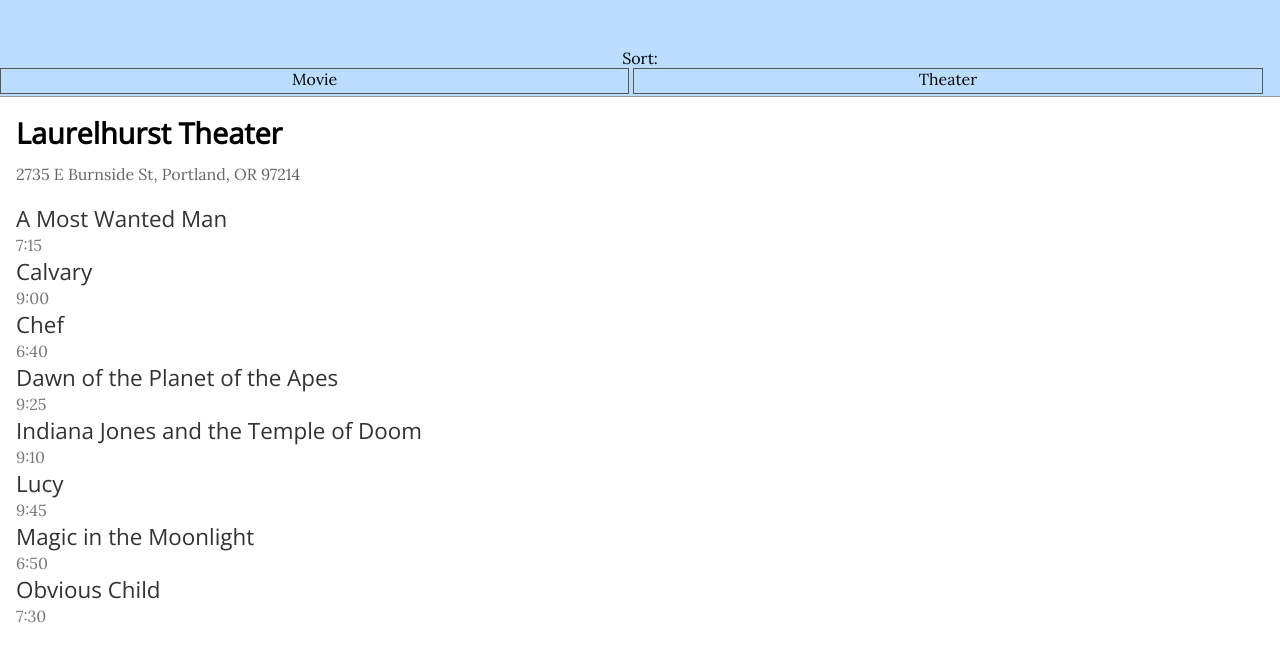
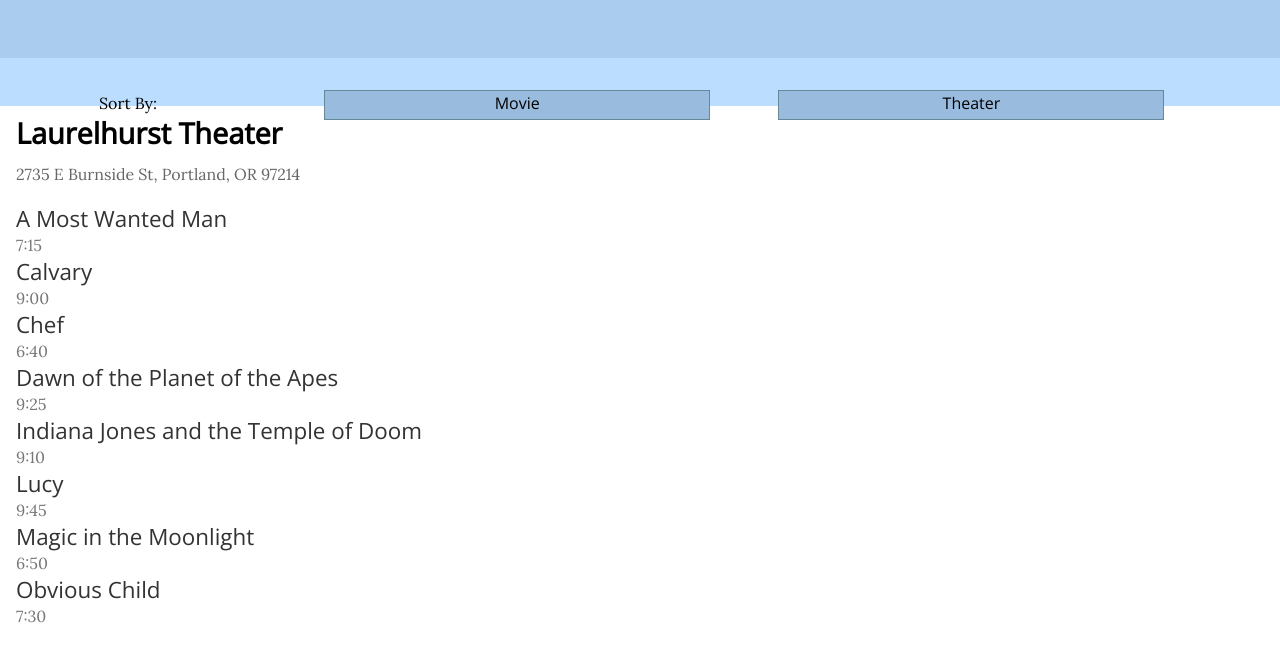
Before and after one commit to michaelmayer97219/pubtheaters, a PHP site: page / in a window 1280 px wide. Shown: the top 650 px of the page. Run offline with PHP 8.4, Linux system fonts and the light colour scheme; some libraries are stand-ins or nearby versions.

Commit message:
button styling

```diff
--- a/index.css
+++ b/index.css
@@ -5,29 +5,47 @@
 
 #header {
 	height: 6em;
-	background-color: #bdf;
+	background-color: #ace;
+		sbackground-color: #bdf;
 }
 
 #options {
 	position: relative;
-	top: 50%;
+	top: 60%;
 	height: 50%;
 	width: 100%;
+	background-color: #bdf;
+
 }
 
 #sortLabel {
-	width: 100%;
+	display: inline-block;
+	width: 20%;
 	text-align: center;
-
 }
 
 .sortToggle {
+	border: 1px solid #689;
 	display: inline-block;
-	width: 49%;
-	height: 50%;
-	margin: 0px;
+	width: 30%;
+	height: 60%;
+	margin: 2.5% 5%;
 	text-align: center;
-	border: 1px solid #555;
+	background-color: #9bd;
+	line-height: 160%;
+	font-family: 'Open Sans', sans-serif;
+	font-size: 1em;
+}
+
+.sortToggle:hover {
+
+	cursor: pointer;
+	background-color: #8ab;
+	color: white;
+}
+
+#byTheater {
+	margin-left: 0%
 }
 
 #main {
--- a/index.html
+++ b/index.html
@@ -15,7 +15,7 @@
     <div id='header'>
 
       <div id='options'>
-        <div id='sortLabel'>Sort:</div>
+        <div id='sortLabel'>Sort By:</div>
         <div id='byMovie' class='sortToggle'>Movie</div>
         <div id='byTheater' class='sortToggle'>Theater</div>
       </div>
```
